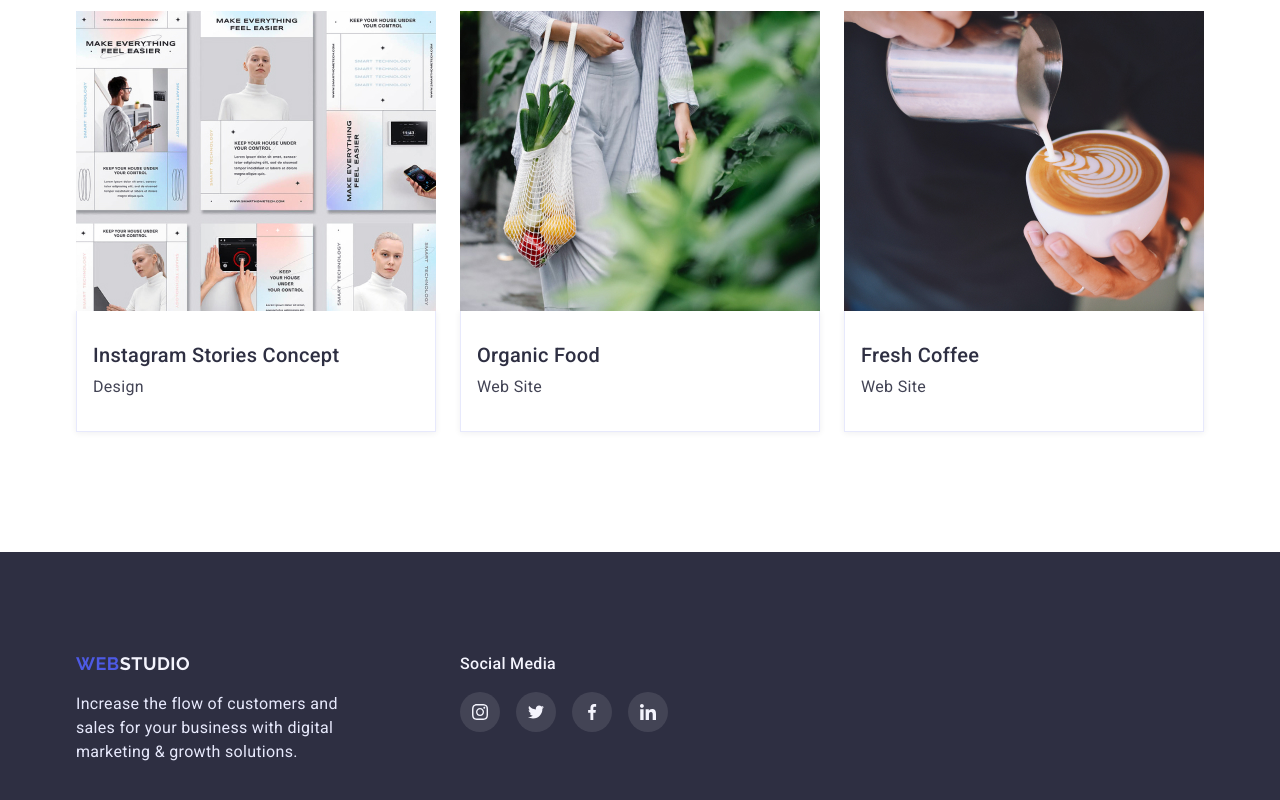
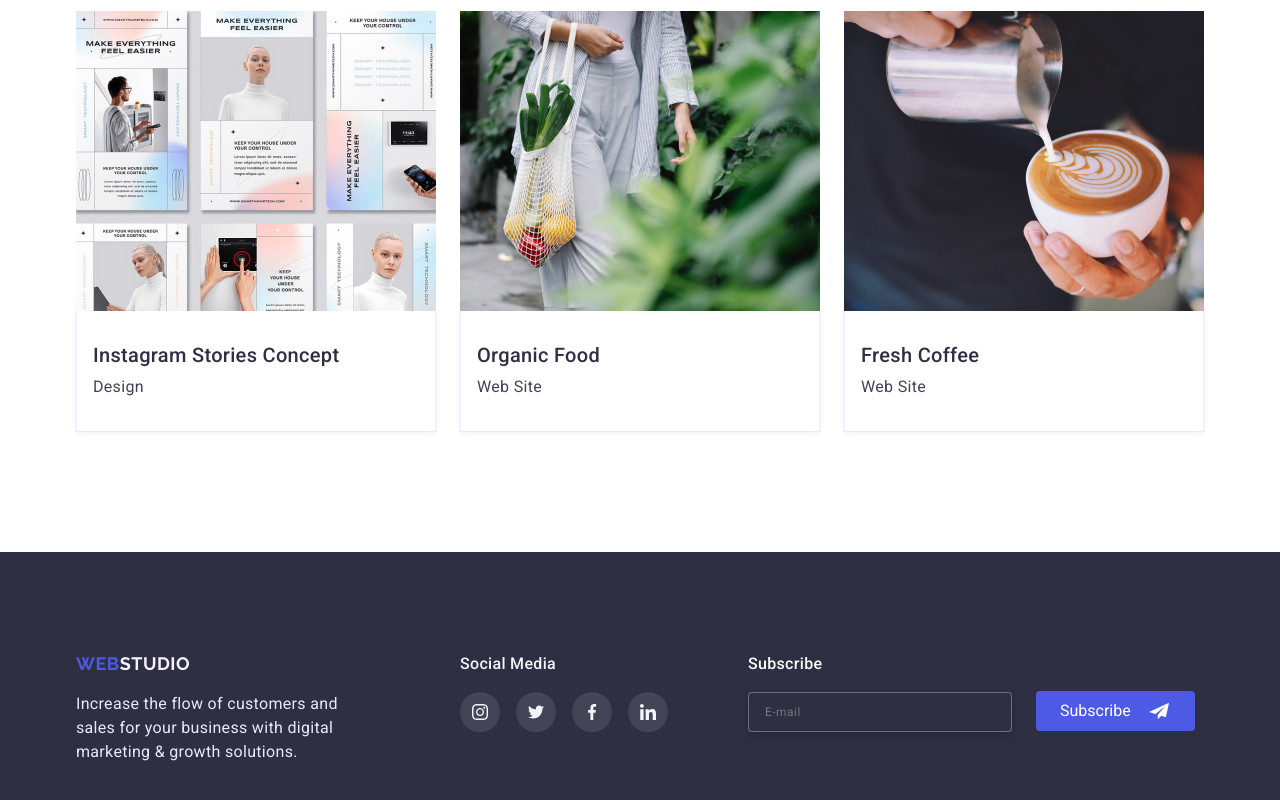
Before and after one commit to Drakonchiik/goit-markup-hw-06, a plain HTML site: page portfolio.html in a window 1280 px wide. Shown: the part 1218-2018 px from the top of the page. Drawn offline with nearby package versions, Linux system fonts and the light colour scheme.

Commit message:
Update portfolio.html

```diff
--- a/portfolio.html
+++ b/portfolio.html
@@ -264,6 +264,22 @@
           </li>
         </ul>
       </div>
+      <form class="footer-form">
+        <div class="footer-label">
+          <label class="footer-form-label" for="">
+            Subscribe
+            <input class="footer-form-input" type="text" placeholder="E-mail">
+        </div>
+          <div class="footer-btn">
+            <button class="footer-form-btn" type="submit">
+              Subscribe
+              <svg class="footer-form-logo" width="24" height="20">
+                <use href="./img/symbol-defs.svg#icon-send"></use>
+              </svg>
+            </button>
+          </div>
+        </label>
+      </form>
     </div>
   </footer>
 </body>
```
